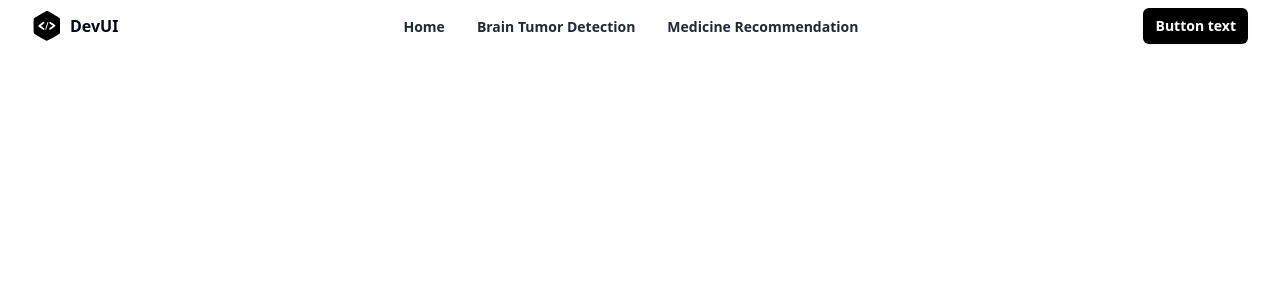
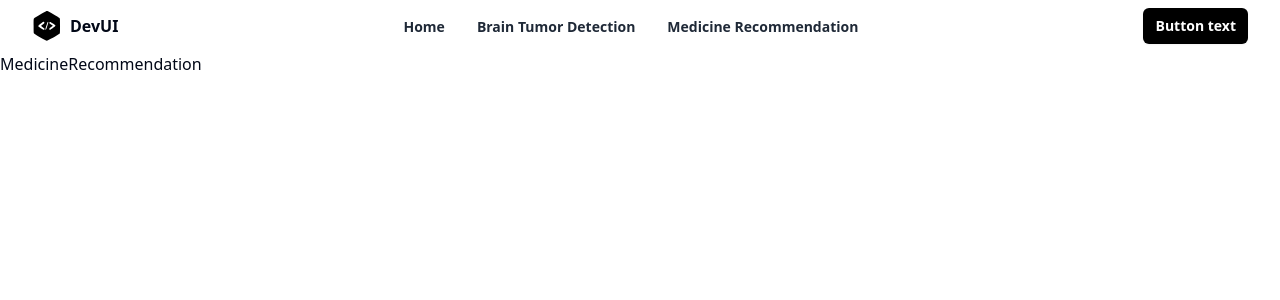
Before and after one commit to thepranaygupta/MediBot-FYP, a React (Vite) app in the folder frontend/: page /medicine-recommendation in a window 1280 px wide. Shown: the top 300 px of the page. Built offline with nearby package versions, Linux system fonts and the light colour scheme.

Commit message:
feat: Add MedicineRecommendation page and update Navbar component

```diff
--- a/frontend/src/App.tsx
+++ b/frontend/src/App.tsx
@@ -1,6 +1,7 @@
 import { BrowserRouter as Router, Routes, Route } from 'react-router-dom';
 import BrainTumor from './pages/BrainTumor';
-import { Navbar } from './components/Navbar';
+import MedicineRecommendation from './pages/MedicineRecommendation';
+import Navbar from './components/Navbar';
 import Home from './components/Home';
 
 function App() {
@@ -11,6 +12,7 @@ function App() {
         <Routes>
           <Route path='/' element={<Home />}></Route>
           <Route path='/brain-tumor-detection' element={<BrainTumor />}></Route>
+          <Route path='/medicine-recommendation' element={<MedicineRecommendation />}></Route>
         </Routes>
       </div>
     </Router>
--- a/frontend/src/components/Navbar.tsx
+++ b/frontend/src/components/Navbar.tsx
@@ -17,7 +17,7 @@ const menuItems = [
   },
 ];
 
-export function Navbar() {
+export default function Navbar() {
   const [isMenuOpen, setIsMenuOpen] = React.useState(false);
 
   const toggleMenu = () => {
--- /dev/null
+++ b/frontend/src/pages/MedicineRecommendation.tsx
@@ -0,0 +1,5 @@
+import React from 'react';
+
+export default function MedicineRecommendation() {
+  return <div>MedicineRecommendation</div>;
+}
```
Also changed, not shown: frontend/src/components/index.tsx (added).
